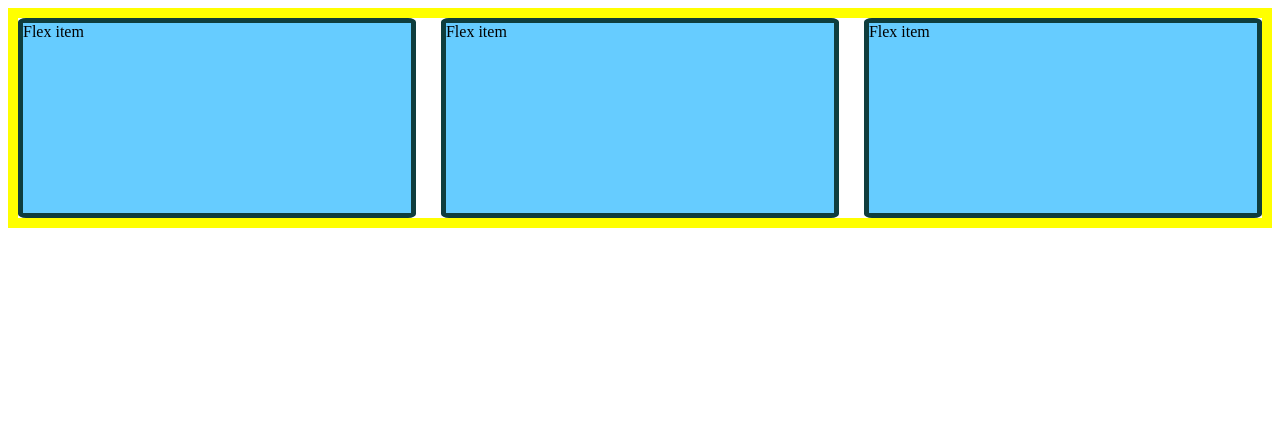
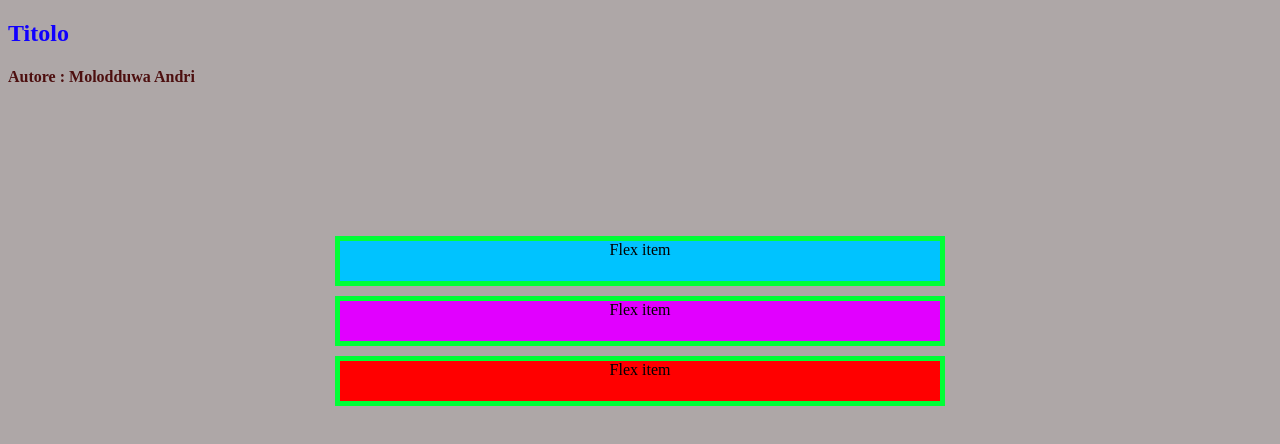
Before and after one commit to iisgalvanimi/css-39-flex-layouts-workshop-Molodduwa, a plain HTML site: page 01_stretch_all.html in a window 1280 px wide. Drawn offline with Linux system fonts and the light colour scheme.

Commit message:
Completato

```diff
--- a/01_stretch_all.html
+++ b/01_stretch_all.html
@@ -7,12 +7,13 @@
     <meta charset="UTF-8" />
   </head>
   <body>
+    <h2>Titolo</h2>
+      <h4 id="author">Autore : Molodduwa Andri</h4>
 
+      <div class="container">
 
-      <div class="container"  >
-
-          <div class="item">Flex item</div>
-          <div class="item">Flex item</div>
+          <div class="item" id="item1">Flex item</div>
+          <div class="item" id="item2">Flex item</div>
           <div class="item" id="item3">Flex item</div>
 
       </div>
--- a/css/styles01.css
+++ b/css/styles01.css
@@ -1,29 +1,37 @@
-
-.container  {
-    margin-top: 5%;
-    /*width: 70%;*/
-    display: flex;
-    justify-content: space-around;
-    border:10px solid yellow;
-    margin:auto;
-    height: 200px;
+h2{
+    color: #1100ff;
+}
+body {
+    background-color: hsl(0, 4%, 67%);
 }
 
-.item {
-    flex-grow: 1;
-
-    background-color: #66ccff;
-    border:5px solid #0f3d3d;
-    border-radius: 2%;
+#author {
+    color:rgb(77, 15, 15);
 }
 
-.item + .item {
-    margin-left: 2%;
+.container {
+    display: flex;
+    flex-direction: column-reverse;
+    align-items: center;
+    text-align: center;
+    margin: 150px;
   }
 
+.item {
+    height: 40px;
+    margin-bottom: 10px;
+    border: 5px solid rgb(0, 255, 55);
 
-/*
-#item3 {
-    flex-grow: 2;
+
+    width: 600px;
+
 }
-*/
+#item1{
+    background-color: #ff0000;
+}
+#item2{
+    background-color: #e100ff;
+}
+#item3{
+    background-color: #00c3ff;
+}
```
Also changed, not shown: index.html (+0 -5 lines).
